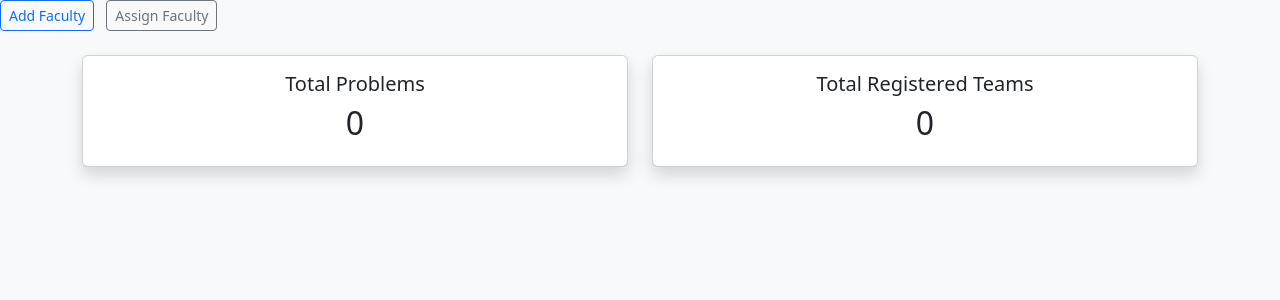
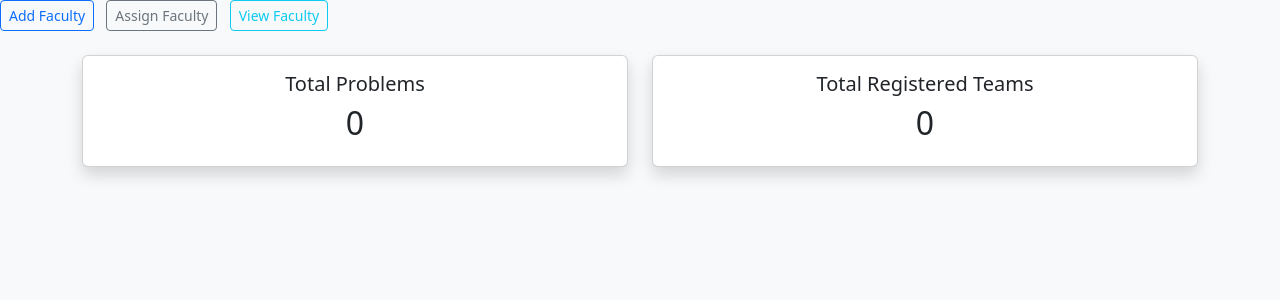
Before and after one commit to abhijithhv-rnsit/rnsit-multidisciplinary_project_2025-26, a Flask app: page /admin/home in a window 1280 px wide. Shown: the part 56-356 px from the top of the page. Run offline with Flask 3, Linux system fonts and the light colour scheme; the visitor is signed in with stand-in values (Sample User, id 1); data that the repository does not hold is empty.

Commit message:
Update admin_home.html

```diff
--- a/templates/admin_home.html
+++ b/templates/admin_home.html
@@ -14,6 +14,10 @@
 <a href="/admin/assign-faculty" class="btn btn-outline-secondary btn-sm ms-2">
     Assign Faculty
 </a>
+<a href="/admin/faculty" class="btn btn-outline-info btn-sm ms-2">
+  View Faculty
+</a>
+
 
 <div class="container mt-4">
   <div class="row text-center">
```
